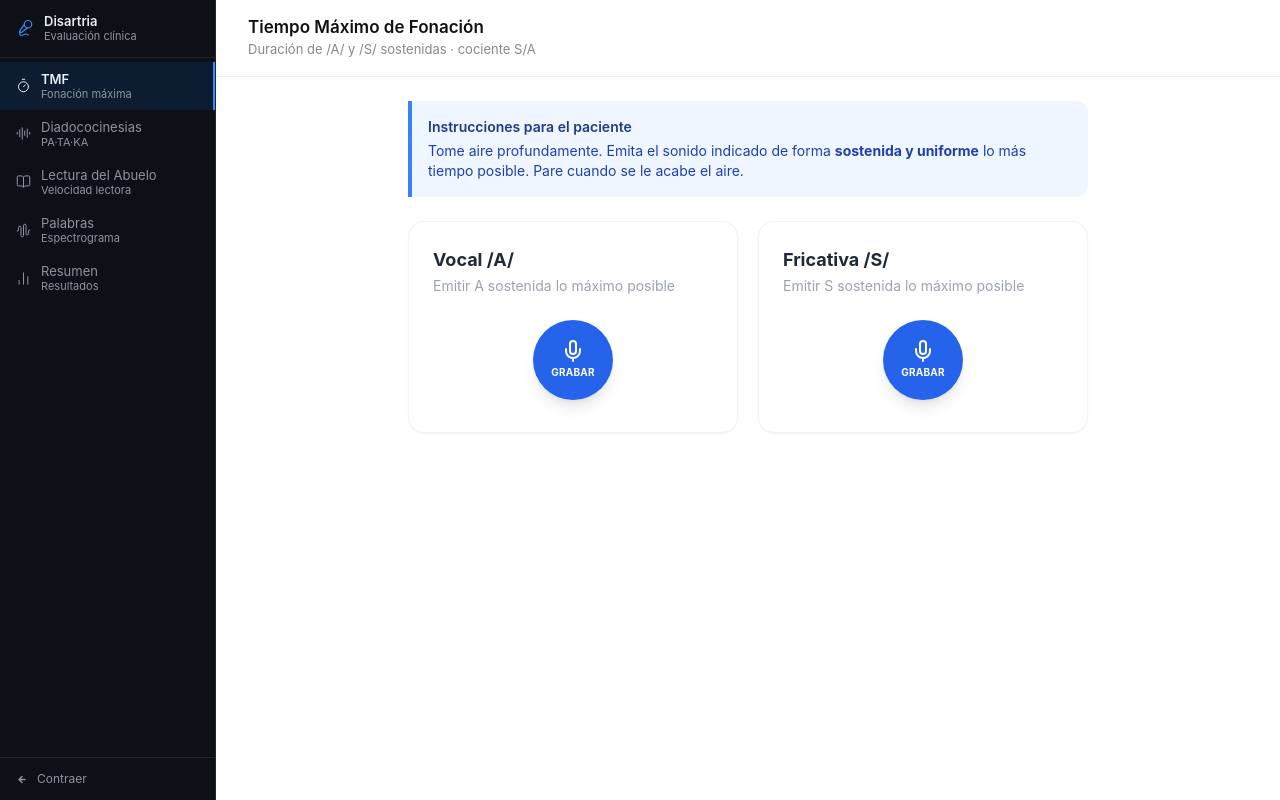
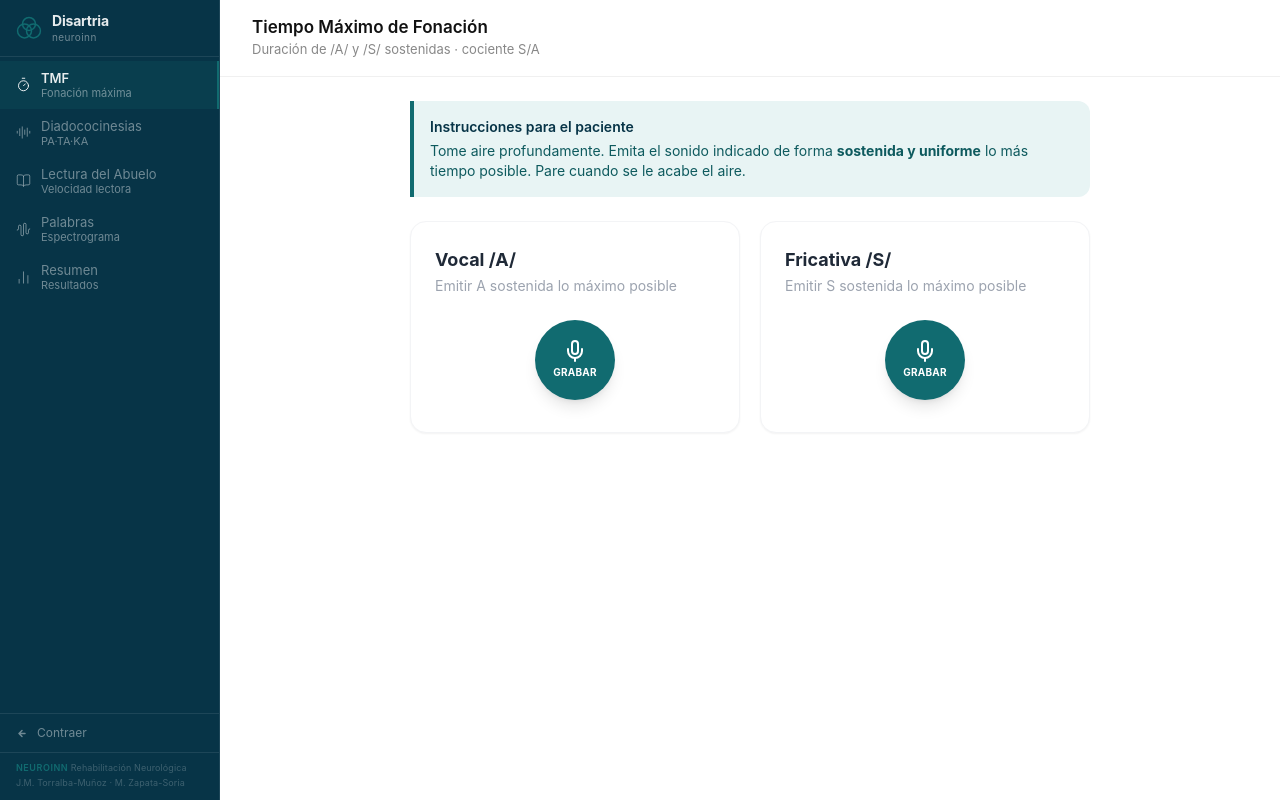
Before and after one commit to jomatorralba/detectorafasia, a React (Vite) app: page / in a window 1280 px wide. Built offline with nearby package versions, Linux system fonts and the light colour scheme.

Commit message:
Identidad Neuroinn + Vercel Analytics: sidebar navy, teal accent, isotipo, crédito discreto

```diff
--- a/src/components/RecordButton.jsx
+++ b/src/components/RecordButton.jsx
@@ -9,13 +9,11 @@ export function RecordButton({ isRecording, elapsed, onStart, onStop }) {
       <button
         onClick={isRecording ? onStop : onStart}
         className={`relative w-20 h-20 rounded-full flex flex-col items-center justify-center
-          text-white font-bold shadow-lg transition-all duration-150 active:scale-95
-          ${isRecording
-            ? 'bg-red-500 hover:bg-red-600'
-            : 'bg-blue-600 hover:bg-blue-700'}`}
+          text-white font-bold shadow-lg transition-all duration-150 active:scale-95`}
+        style={{ background: isRecording ? '#dc2626' : '#116b70' }}
       >
         {isRecording && (
-          <span className="absolute inset-0 rounded-full bg-red-400 animate-ping opacity-30" />
+          <span className="absolute inset-0 rounded-full animate-ping opacity-25" style={{ background: '#dc2626' }} />
         )}
         <span className="relative z-10">
           {isRecording
--- a/src/components/Sidebar.jsx
+++ b/src/components/Sidebar.jsx
@@ -1,5 +1,26 @@
 import { useState } from 'react'
-import { Timer, AudioLines, BookOpen, AudioWaveform, BarChart2, Mic2 } from 'lucide-react'
+import { Timer, AudioLines, BookOpen, AudioWaveform, BarChart2 } from 'lucide-react'
+
+// Brand colors
+const C = {
+  bg:      '#073447',   // Neuroinn navy (Pantone 303C)
+  teal:    '#116b70',   // Neuroinn teal (Pantone 7716C)
+  border:  'rgba(255,255,255,0.09)',
+  hover:   'rgba(255,255,255,0.06)',
+  active:  'rgba(17,107,112,0.18)',
+  text:    'rgba(255,255,255,0.9)',
+  muted:   'rgba(255,255,255,0.42)',
+}
+
+// Neuroinn isotope: three overlapping circles (neural network symbol)
+const Isotope = ({ size = 26 }) => (
+  <svg width={size} height={size * 0.88} viewBox="0 0 26 23" fill="none"
+    stroke={C.teal} strokeWidth="1.5" strokeLinecap="round">
+    <circle cx="8.5"  cy="15" r="7"/>
+    <circle cx="17.5" cy="15" r="7"/>
+    <circle cx="13"   cy="8"  r="6.5"/>
+  </svg>
+)
 
 const TABS = [
   { id: 0, icon: <Timer size={15} strokeWidth={1.6}/>,         label: 'TMF',                sub: 'Fonación máxima' },
@@ -15,32 +36,30 @@ export function Sidebar({ active, onChange, doneCount }) {
   return (
     <aside
       className="flex flex-col shrink-0 h-screen transition-all duration-200 ease-in-out"
-      style={{
-        width: collapsed ? 52 : 216,
-        background: '#0d1117',
-        borderRight: '1px solid #21262d',
-      }}
+      style={{ width: collapsed ? 52 : 220, background: C.bg, borderRight: `1px solid ${C.border}` }}
     >
       {/* Logo */}
-      <div
-        className="flex items-center gap-2.5 border-b"
-        style={{
-          padding: collapsed ? '14px 12px' : '14px 16px',
-          borderColor: '#21262d',
-          justifyContent: collapsed ? 'center' : 'flex-start',
-        }}
-      >
-        <Mic2 size={18} strokeWidth={1.6} color="#388bfd"/>
+      <div style={{
+        display: 'flex', alignItems: 'center', gap: 10,
+        padding: collapsed ? '13px 12px' : '13px 16px',
+        borderBottom: `1px solid ${C.border}`,
+        justifyContent: collapsed ? 'center' : 'flex-start',
+      }}>
+        <Isotope size={26} />
         {!collapsed && (
           <div style={{ lineHeight: 1.2 }}>
-            <div style={{ color: '#e6edf3', fontWeight: 600, fontSize: 13 }}>Disartria</div>
-            <div style={{ color: '#8b949e', fontSize: 11 }}>Evaluación clínica</div>
+            <div style={{ color: C.text, fontWeight: 700, fontSize: 14, letterSpacing: '-0.2px' }}>
+              Disartria
+            </div>
+            <div style={{ color: C.muted, fontSize: 10, letterSpacing: '0.04em', marginTop: 1 }}>
+              neuroinn
+            </div>
           </div>
         )}
       </div>
 
       {/* Navigation */}
-      <nav className="flex-1 py-1 overflow-y-auto overflow-x-hidden">
+      <nav style={{ flex: 1, overflowY: 'auto', overflowX: 'hidden', padding: '4px 0' }}>
         {TABS.map(tab => {
           const isActive = active === tab.id
           return (
@@ -49,31 +68,20 @@ export function Sidebar({ active, onChange, doneCount }) {
               onClick={() => onChange(tab.id)}
               title={collapsed ? tab.label : undefined}
               style={{
-                width: '100%',
-                display: 'flex',
-                alignItems: 'center',
-                gap: 10,
+                width: '100%', display: 'flex', alignItems: 'center', gap: 10,
                 padding: collapsed ? '9px 0' : '9px 16px',
                 justifyContent: collapsed ? 'center' : 'flex-start',
-                background: isActive ? 'rgba(31,111,235,0.12)' : 'transparent',
-                borderRight: isActive ? '2px solid #388bfd' : '2px solid transparent',
-                color: isActive ? '#e6edf3' : '#8b949e',
-                fontSize: 13,
-                cursor: 'pointer',
-                textAlign: 'left',
-                transition: 'background 0.1s, color 0.1s',
+                background: isActive ? C.active : 'transparent',
+                borderRight: isActive ? `2px solid ${C.teal}` : '2px solid transparent',
+                color: isActive ? C.text : C.muted,
+                fontSize: 13, cursor: 'pointer', textAlign: 'left',
+                transition: 'background 0.12s, color 0.12s',
               }}
               onMouseEnter={e => {
-                if (!isActive) {
-                  e.currentTarget.style.background = '#161b22'
-                  e.currentTarget.style.color = '#e6edf3'
-                }
+                if (!isActive) { e.currentTarget.style.background = C.hover; e.currentTarget.style.color = C.text }
               }}
               onMouseLeave={e => {
-                if (!isActive) {
-                  e.currentTarget.style.background = 'transparent'
-                  e.currentTarget.style.color = '#8b949e'
-                }
+                if (!isActive) { e.currentTarget.style.background = 'transparent'; e.currentTarget.style.color = C.muted }
               }}
             >
               <span style={{ flexShrink: 0, lineHeight: 1, display: 'flex', alignItems: 'center' }}>
@@ -84,7 +92,7 @@ export function Sidebar({ active, onChange, doneCount }) {
                   <div style={{ fontWeight: isActive ? 600 : 400, lineHeight: 1.3, overflow: 'hidden', textOverflow: 'ellipsis', whiteSpace: 'nowrap' }}>
                     {tab.label}
                   </div>
-                  <div style={{ fontSize: 11, color: '#8b949e', lineHeight: 1.2 }}>{tab.sub}</div>
+                  <div style={{ fontSize: 11, color: C.muted, lineHeight: 1.2 }}>{tab.sub}</div>
                 </div>
               )}
             </button>
@@ -92,14 +100,20 @@ export function Sidebar({ active, onChange, doneCount }) {
         })}
       </nav>
 
-      {/* Progress badge */}
+      {/* Progress bar */}
       {!collapsed && doneCount > 0 && (
-        <div style={{ padding: '8px 16px', borderTop: '1px solid #21262d' }}>
-          <div style={{ background: '#161b22', borderRadius: 8, padding: '6px 10px', display: 'flex', alignItems: 'center', gap: 8 }}>
-            <div style={{ flex: 1, background: '#21262d', borderRadius: 4, height: 4 }}>
-              <div style={{ width: `${(doneCount / 4) * 100}%`, background: '#388bfd', height: 4, borderRadius: 4, transition: 'width 0.3s' }} />
+        <div style={{ padding: '8px 16px', borderTop: `1px solid ${C.border}` }}>
+          <div style={{
+            background: 'rgba(255,255,255,0.06)', borderRadius: 8, padding: '6px 10px',
+            display: 'flex', alignItems: 'center', gap: 8,
+          }}>
+            <div style={{ flex: 1, background: 'rgba(255,255,255,0.1)', borderRadius: 4, height: 3 }}>
+              <div style={{
+                width: `${(doneCount / 4) * 100}%`,
+                background: C.teal, height: 3, borderRadius: 4, transition: 'width 0.3s',
+              }} />
             </div>
-            <span style={{ color: '#8b949e', fontSize: 11, whiteSpace: 'nowrap' }}>{doneCount}/4</span>
+            <span style={{ color: C.muted, fontSize: 11, whiteSpace: 'nowrap' }}>{doneCount}/4</span>
           </div>
         </div>
       )}
@@ -109,15 +123,15 @@ export function Sidebar({ active, onChange, doneCount }) {
         onClick={() => setCollapsed(c => !c)}
         style={{
           display: 'flex', alignItems: 'center', gap: 8,
-          padding: collapsed ? '12px 0' : '12px 16px',
+          padding: collapsed ? '10px 0' : '10px 16px',
           justifyContent: collapsed ? 'center' : 'flex-start',
-          borderTop: '1px solid #21262d',
-          color: '#8b949e', fontSize: 12, cursor: 'pointer',
+          borderTop: `1px solid ${C.border}`,
+          color: C.muted, fontSize: 12, cursor: 'pointer',
           background: 'transparent', width: '100%',
           transition: 'color 0.1s, background 0.1s',
         }}
-        onMouseEnter={e => { e.currentTarget.style.color = '#e6edf3'; e.currentTarget.style.background = '#161b22' }}
-        onMouseLeave={e => { e.currentTarget.style.color = '#8b949e'; e.currentTarget.style.background = 'transparent' }}
+        onMouseEnter={e => { e.currentTarget.style.color = C.text; e.currentTarget.style.background = C.hover }}
+        onMouseLeave={e => { e.currentTarget.style.color = C.muted; e.currentTarget.style.background = 'transparent' }}
       >
         <svg width="13" height="13" viewBox="0 0 13 13" fill="none" stroke="currentColor"
           strokeWidth="1.5" strokeLinecap="round" strokeLinejoin="round">
@@ -127,6 +141,23 @@ export function Sidebar({ active, onChange, doneCount }) {
         </svg>
         {!collapsed && 'Contraer'}
       </button>
+
+      {/* Credit footer */}
+      {!collapsed && (
+        <div style={{
+          padding: '8px 16px 10px',
+          borderTop: `1px solid ${C.border}`,
+        }}>
+          <div style={{ fontSize: 9, color: 'rgba(255,255,255,0.22)', lineHeight: 1.6, letterSpacing: '0.01em' }}>
+            <span style={{ color: C.teal, fontWeight: 600, fontSize: 9, letterSpacing: '0.06em' }}>
+              NEUROINN
+            </span>
+            {' '}Rehabilitación Neurológica
+            <br />
+            J.M. Torralba-Muñoz · M. Zapata-Soria
+          </div>
+        </div>
+      )}
     </aside>
   )
 }
--- a/src/index.css
+++ b/src/index.css
@@ -1,6 +1,11 @@
 @tailwind base;
 @tailwind components;
 @tailwind utilities;
+
+:root {
+  --ni-teal: #116b70;
+  --ni-navy: #073447;
+}
 
 @layer base {
   *, *::before, *::after { box-sizing: border-box; }
--- a/src/main.jsx
+++ b/src/main.jsx
@@ -1,10 +1,12 @@
 import { StrictMode } from 'react'
 import { createRoot } from 'react-dom/client'
+import { Analytics } from '@vercel/analytics/react'
 import './index.css'
 import App from './App'
 
 createRoot(document.getElementById('root')).render(
   <StrictMode>
     <App />
+    <Analytics />
   </StrictMode>
 )
--- a/src/pages/Abuelo.jsx
+++ b/src/pages/Abuelo.jsx
@@ -35,9 +35,9 @@ export function Abuelo({ onResult }) {
 
   return (
     <div className="space-y-6">
-      <div className="bg-blue-50 border-l-4 border-blue-500 rounded-r-xl p-4">
-        <p className="font-semibold text-blue-900 text-sm">Instrucciones para el paciente</p>
-        <p className="text-blue-800 text-sm mt-1">
+      <div style={{ background: "#e8f4f4", borderLeft: "4px solid #116b70", borderRadius: "0 12px 12px 0", padding: 16 }}>
+        <p className="font-semibold text-sm" style={{ color: "#073447" }}>Instrucciones para el paciente</p>
+        <p className="text-sm mt-1" style={{ color: "#0e5a5e" }}>
           Lea el texto en voz alta a su ritmo habitual, de forma{' '}
           <strong>fluida y natural</strong>. Pulse stop cuando haya terminado.
         </p>
--- a/src/pages/DDK.jsx
+++ b/src/pages/DDK.jsx
@@ -46,9 +46,9 @@ export function DDK({ onResult }) {
 
   return (
     <div className="space-y-6">
-      <div className="bg-blue-50 border-l-4 border-blue-500 rounded-r-xl p-4">
-        <p className="font-semibold text-blue-900 text-sm">Instrucciones para el paciente</p>
-        <p className="text-blue-800 text-sm mt-1">
+      <div style={{ background: "#e8f4f4", borderLeft: "4px solid #116b70", borderRadius: "0 12px 12px 0", padding: 16 }}>
+        <p className="font-semibold text-sm" style={{ color: "#073447" }}>Instrucciones para el paciente</p>
+        <p className="text-sm mt-1" style={{ color: "#0e5a5e" }}>
           Tome aire y repita <strong>PA · TA · KA</strong> tan rápido y claro como pueda
           durante <strong>5 segundos</strong>. Pulse stop al terminar.
         </p>
--- a/src/pages/TMF.jsx
+++ b/src/pages/TMF.jsx
@@ -86,9 +86,9 @@ export function TMF({ onResult }) {
 
   return (
     <div className="space-y-6">
-      <div className="bg-blue-50 border-l-4 border-blue-500 rounded-r-xl p-4">
-        <p className="font-semibold text-blue-900 text-sm">Instrucciones para el paciente</p>
-        <p className="text-blue-800 text-sm mt-1">
+      <div style={{ background: "#e8f4f4", borderLeft: "4px solid #116b70", borderRadius: "0 12px 12px 0", padding: 16 }}>
+        <p className="font-semibold text-sm" style={{ color: "#073447" }}>Instrucciones para el paciente</p>
+        <p className="text-sm mt-1" style={{ color: "#0e5a5e" }}>
           Tome aire profundamente. Emita el sonido indicado de forma <strong>sostenida y uniforme</strong>{' '}
           lo más tiempo posible. Pare cuando se le acabe el aire.
         </p>
```
Also changed, not shown: src/pages/Palabras.jsx (+4 -4 lines).
